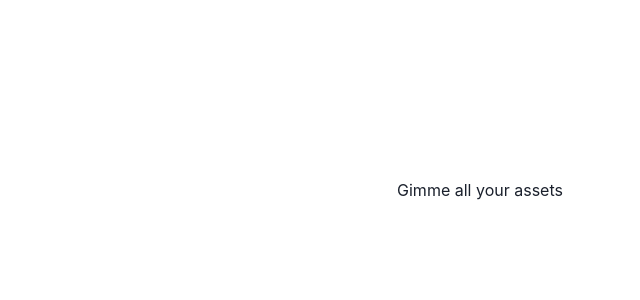
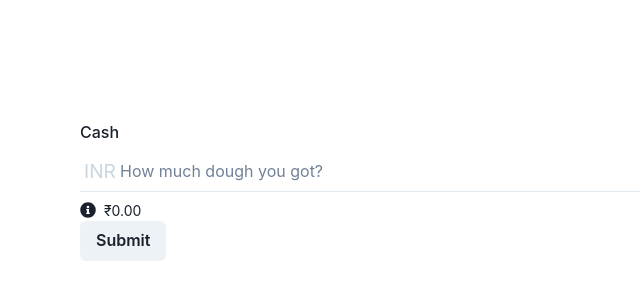
Before and after one commit to glenpadua/networthy, a Next.js app: page /assets in a window 1280 px wide. Shown: the part 210-510 px from the top of the page, without its empty margins (160-800 px from the left). Built offline with nearby package versions, Linux system fonts and the light colour scheme.

Commit message:
Add a money field and formik

```diff
--- /dev/null
+++ b/app/assets/components/AssetsForm.tsx
@@ -0,0 +1,32 @@
+"use client";
+
+import { useFormik } from "formik";
+
+import { Box, Button } from "@chakra-ui/react";
+import { MoneyInput } from "components/MoneyInput";
+
+export const AssetsForm = () => {
+  const formik = useFormik({
+    initialValues: {
+      cash: "",
+    },
+    onSubmit: (values) => {
+      alert(JSON.stringify(values, null, 2));
+    },
+  });
+
+  return (
+    <Box minW={800}>
+      <form onSubmit={formik.handleSubmit}>
+        <MoneyInput
+          label="Cash"
+          name="cash"
+          value={formik.values.cash}
+          placeholder="How much dough you got?"
+          onChange={formik.handleChange}
+        />
+        <Button type="submit">Submit</Button>
+      </form>
+    </Box>
+  );
+};
--- a/app/assets/page.tsx
+++ b/app/assets/page.tsx
@@ -1,10 +1,11 @@
 import styles from "app/page.module.css";
+import { AssetsForm } from "app/assets/components/AssetsForm";
 
 export default function Assets() {
   return (
     <div className={styles.container}>
       <main className={styles.main}>
-        <h1>Gimme all your assets</h1>
+        <AssetsForm />
       </main>
     </div>
   );
--- a/components/MagicLink.tsx
+++ b/components/MagicLink.tsx
@@ -1,3 +1,5 @@
+"use client";
+
 // Custom chakra ui link for Next13
 import NextLink, { type LinkProps as NextLinkProps } from "next/link";
 import { chakra } from "@chakra-ui/react";
--- /dev/null
+++ b/components/MoneyInput.tsx
@@ -0,0 +1,79 @@
+/* eslint-disable react/no-children-prop */
+"use client";
+import { useField } from "formik";
+
+import { InputHTMLAttributes } from "react";
+import {
+  InputGroup,
+  InputLeftElement,
+  FormControl,
+  FormLabel,
+  Input,
+  Stack,
+  Text,
+  Tooltip,
+  Flex,
+  InputProps,
+} from "@chakra-ui/react";
+import { numWords } from "utils/numWords";
+
+import { FaCheck, FaInfoCircle } from "react-icons/fa";
+
+interface MoneyInputProps extends InputProps {
+  name: string;
+  label?: string;
+}
+
+const maxAmount: number = 999999999;
+
+const formatAmount = (amount: number) => {
+  return new Intl.NumberFormat("en-IN", {
+    style: "currency",
+    currency: "INR",
+  }).format(amount);
+};
+
+const sentenceToUpperCase = (words: string) => {
+  return words
+    .split(" ")
+    .map((word) => {
+      return word[0].toUpperCase() + word.substring(1);
+    })
+    .join(" ");
+};
+
+const numberInWords = (value: number) => {
+  if (value > maxAmount) {
+    return "Mr. Ambani this isn't the app for you 🙇🏻‍♂️";
+  }
+  return sentenceToUpperCase(numWords(value));
+};
+
+export const MoneyInput = ({ value, label, ...props }: MoneyInputProps) => {
+  return (
+    <Stack>
+      <FormControl>
+        <FormLabel htmlFor={label}>{label}</FormLabel>
+        <InputGroup>
+          <InputLeftElement
+            pointerEvents="none"
+            color="gray.300"
+            fontSize="1.2em"
+            children="INR"
+          />
+          <Input value={value} {...props} variant="flushed" />
+        </InputGroup>
+      </FormControl>
+      <Flex align="center">
+        <Tooltip label={numberInWords(Math.floor(Number(value)))} fontSize="md">
+          <span>
+            <FaInfoCircle />
+          </span>
+        </Tooltip>
+        <Text fontSize="sm" ml={2}>
+          {formatAmount(Number(value))}
+        </Text>
+      </Flex>
+    </Stack>
+  );
+};
--- a/package.json
+++ b/package.json
@@ -17,6 +17,7 @@
     "@types/react-dom": "18.0.8",
     "eslint": "8.26.0",
     "eslint-config-next": "13.0.1",
+    "formik": "^2.2.9",
     "framer-motion": "^6.5.1",
     "next": "13.0.1",
     "react": "18.2.0",
--- /dev/null
+++ b/utils/numWords.ts
@@ -0,0 +1,66 @@
+/* eslint-disable eqeqeq */
+
+const a = [
+  "",
+  "one ",
+  "two ",
+  "three ",
+  "four ",
+  "five ",
+  "six ",
+  "seven ",
+  "eight ",
+  "nine ",
+  "ten ",
+  "eleven ",
+  "twelve ",
+  "thirteen ",
+  "fourteen ",
+  "fifteen ",
+  "sixteen ",
+  "seventeen ",
+  "eighteen ",
+  "nineteen ",
+];
+const b = [
+  "",
+  "",
+  "twenty",
+  "thirty",
+  "forty",
+  "fifty",
+  "sixty",
+  "seventy",
+  "eighty",
+  "ninety",
+];
+
+const regex = /^(\d{2})(\d{2})(\d{2})(\d{1})(\d{2})$/;
+
+const getLT20 = (n: number) => a[Number(n)];
+const getGT20 = (n: any) => b[n[0]] + " " + a[n[1]];
+
+export function numWords(input: any) {
+  const num = Number(input);
+  if (isNaN(num)) return "";
+  if (num === 0) return "zero";
+
+  const numStr = num.toString();
+  if (numStr.length > 9) {
+    throw new Error("overflow"); // Does not support converting more than 9 digits yet
+  }
+
+  const [, n1, n2, n3, n4, n5]: any = ("000000000" + numStr)
+    .substr(-9)
+    .match(regex); // left pad zeros
+
+  let str = "";
+  str += n1 != 0 ? (getLT20(n1) || getGT20(n1)) + "crore " : "";
+  str += n2 != 0 ? (getLT20(n2) || getGT20(n2)) + "lakh " : "";
+  str += n3 != 0 ? (getLT20(n3) || getGT20(n3)) + "thousand " : "";
+  str += n4 != 0 ? getLT20(n4) + "hundred " : "";
+  str += n5 != 0 && str != "" ? "and " : "";
+  str += n5 != 0 ? getLT20(n5) || getGT20(n5) : "";
+
+  return str.trim();
+}
```
Also changed, not shown: 1 other file (tests, documents, lock files or other folders).
